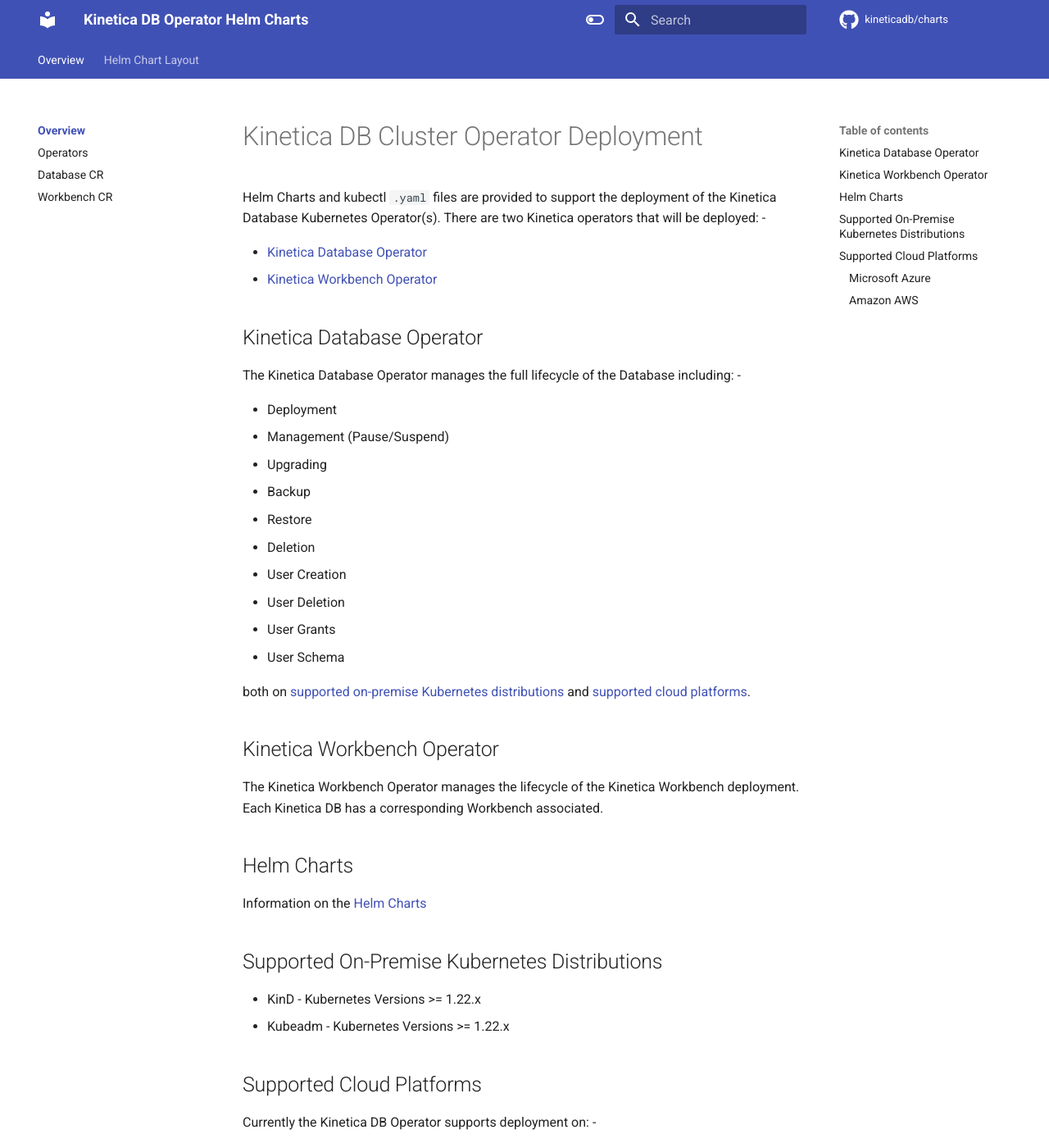
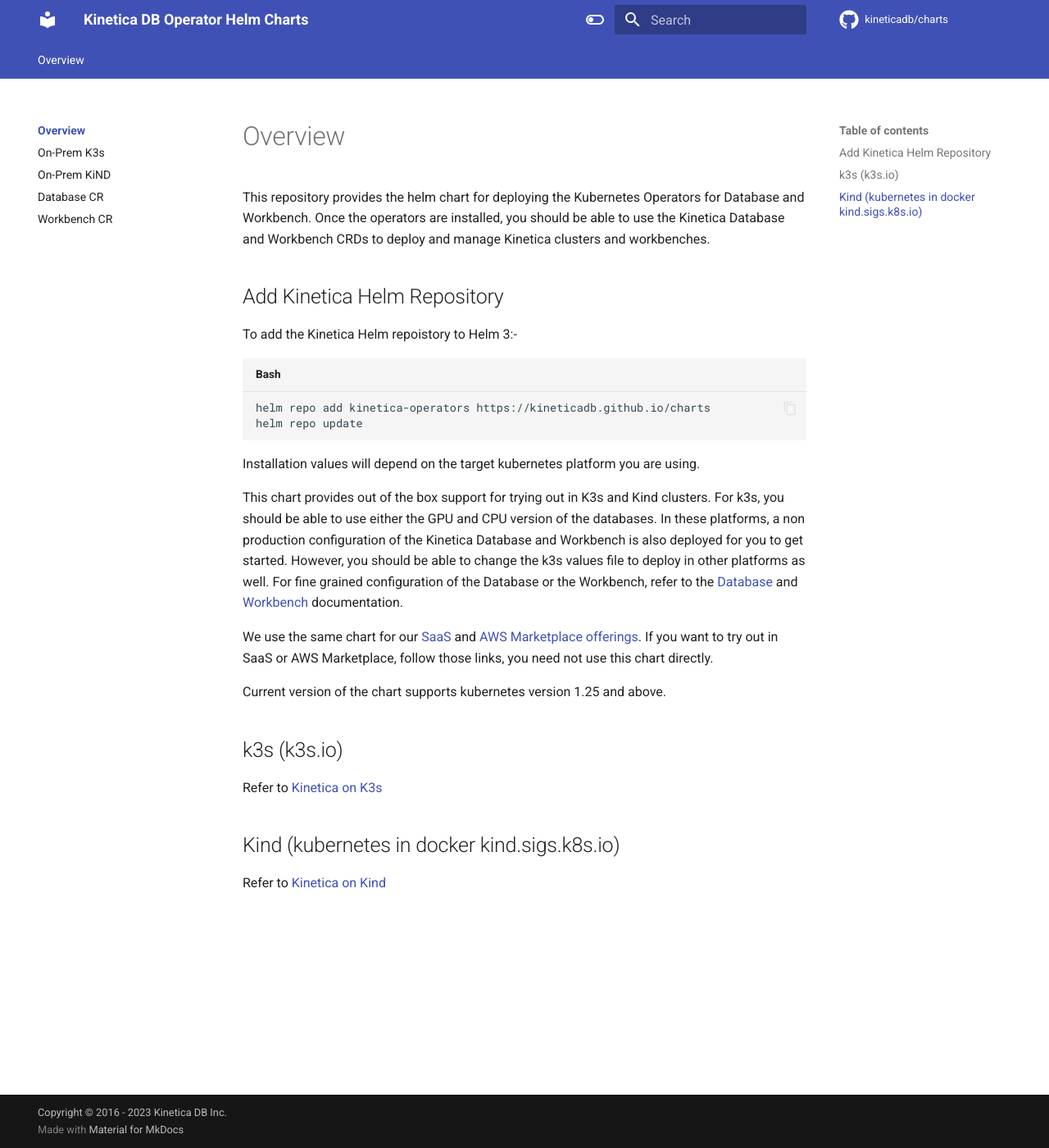
Before and after one commit to kineticadb/charts, an MkDocs documentation site: the page built from docs/index.md, in a window 1280 px wide and 1400 px high. Shown: the whole window at 82% size. Built offline with MkDocs 1.6.1 and Material for MkDocs 9.7.7, drawn with Linux system fonts in a browser that asks for light colours; comment, search, counter and statistics services are not loaded; some of the changed text lies outside the part shown.

Commit message:
documentation update

````diff
--- /dev/null
+++ b/docs/Operators/kind.md
@@ -0,0 +1,31 @@
+# Overview
+
+This installation in a kind cluster is for trying out the operators and the database in a non production environment. This method currently only supports installing a CPU version of the database.
+
+You will need a license key for this to work. Please contact [Kinetica Support](support@kinetica.com).
+
+## Kind (kubernetes in docker kind.sigs.k8s.io)
+
+### Create Kind Cluster 1.29
+
+```bash
+kind create cluster --config charts/kinetica-operators/kind.yaml
+```
+
+#### Kind - Install kinetica-operators including a sample db to try out
+
+Review the values file charts/kinetica-operators/values.onPrem.kind.yaml. This is trying to install the operators and a simple db with workbench installation for a non production try out.
+
+As you can see it is trying to create an ingress pointing towards local.kinetica. If you have a domain pointing to your machine, replace it with the correct domain name.
+
+
+##### Kind - Install the kinetica-operators chart
+
+
+```bash
+helm -n kinetica-system install kinetica-operators charts/kinetica-operators/ --create-namespace --values charts/kinetica-operators/values.onPrem.kind.yaml --set db.gpudbCluster.license="your_license_key" --set dbAdminUser.password="your_password"
+```
+
+You should be able to access the workbench at [http://local.kinetica](http://local.kinetica)
+
+Username as per the values file mentioned above is kadmin and password is Kinetica1234!
--- a/docs/index.md
+++ b/docs/index.md
@@ -1,51 +1,31 @@
-# Kinetica DB Cluster Operator Deployment
+# Overview
 
-Helm Charts and kubectl `.yaml` files are provided to support the deployment of the Kinetica Database
-Kubernetes Operator(s). There are two Kinetica operators that will be deployed: -
+This repository provides the helm chart for deploying the Kubernetes Operators for Database and Workbench. Once the operators are installed, you should be able to use the Kinetica Database and Workbench CRDs to deploy and manage Kinetica clusters and workbenches.
 
-* [Kinetica Database Operator](#kinetica-database-operator)
-* [Kinetica Workbench Operator](#kinetica-workbench-operator)
 
-## Kinetica Database Operator
-The Kinetica Database Operator manages the full lifecycle of the Database including: -
+## Add Kinetica Helm Repository
 
-* Deployment
-* Management (Pause/Suspend)
-* Upgrading
-* Backup
-* Restore
-* Deletion
-* User Creation
-* User Deletion
-* User Grants
-* User Schema
+To add the Kinetica Helm repoistory to Helm 3:-
 
-both on [supported on-premise Kubernetes distributions](#supported-on-premise-kubernetes-distributions) and
-[supported cloud platforms](#supported-cloud-platforms).
+```shell
+helm repo add kinetica-operators https://kineticadb.github.io/charts
+helm repo update
+```
 
-## Kinetica Workbench Operator
-The Kinetica Workbench Operator manages the lifecycle of the Kinetica Workbench deployment.
-Each Kinetica DB has a corresponding Workbench associated.
+Installation values will depend on the target kubernetes platform you are using.
 
-## Helm Charts
+This chart provides out of the box support for trying out in K3s and Kind clusters. For k3s, you should be able to use either the GPU and CPU version of the databases. In these platforms, a non production configuration of the Kinetica Database and Workbench is also deployed for you to get started. However, you should be able to change the k3s values file to deploy in other platforms as well. For fine grained configuration of the Database or the Workbench, refer to the [Database](Database/database.md) and [Workbench](Workbench/workbench.md) documentation.
 
-Information on the [Helm Charts](Operators/kinetica-operators.md)
+We use the same chart for our [SaaS](https://cloud.kinetica.com/) and [AWS Marketplace offerings](https://www.kinetica.com/blog/getting-started-with-kinetica-on-aws/). If you want to try out in SaaS or AWS Marketplace, follow those links, you need not use this chart directly.
 
-## Supported On-Premise Kubernetes Distributions
+Current version of the chart supports kubernetes version 1.25 and above.
 
-* KinD - Kubernetes Versions >= 1.22.x
-* Kubeadm - Kubernetes Versions >= 1.22.x
 
-## Supported Cloud Platforms
-Currently the Kinetica DB Operator supports deployment on: -
 
-* [Microsoft Azure](#microsoft-azure)
-* [Amazon AWS](#amazon-aws)
+## k3s (k3s.io)
 
-### Microsoft Azure
+Refer to  [Kinetica on K3s](Operators/k3s.md)
 
-The operator runs as part of an Azure Marketplace offering.
+## Kind (kubernetes in docker kind.sigs.k8s.io)
 
-### Amazon AWS
-
-The operator runs as part of an AWS Marketplace offering.
+Refer to  [Kinetica on Kind](Operators/kind.md)
--- a/mkdocs.yml
+++ b/mkdocs.yml
@@ -125,10 +125,11 @@
 nav:
   - Overview:
     - Overview: index.md
-    - Operators: Operators/kinetica-operators.md
+    - On-Prem K3s: Operators/k3s.md
+    - On-Prem KiND: Operators/kind.md
     - Database CR: Database/database.md
     - Workbench CR: Workbench/workbench.md
-  - Helm Chart Layout:
-    - Operators: Operators/kinetica-operators.md
-    - Database CR: Database/database.md
-    - Workbench CR: Workbench/workbench.md
+  # - Helm Chart Layout:
+  #   - Operators: Operators/kinetica-operators.md
+  #   - Database CR: Database/database.md
+  #   - Workbench CR: Workbench/workbench.md
````
Also changed, not shown: docs/Operators/k3s.md (added, +55 -0 lines), docs/Operators/kinetica-operators.md (deleted, +0 -258 lines).
